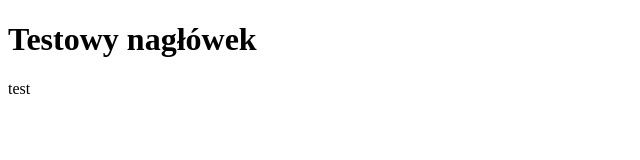
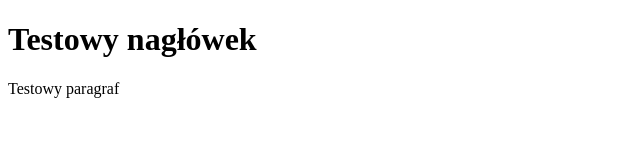
Before and after one commit to ewaolczak/nauka-gita-2, a website: page index.html in a window 1280 px wide. Shown: the whole page, without its empty margins (0-640 px from the left). Drawn offline with Linux system fonts and the light colour scheme.

Commit message:
Change first paragraph

```diff
--- a/index.html
+++ b/index.html
@@ -11,7 +11,7 @@
 
 <body>
   <h1>Testowy nagłówek</h1>
-  <p>test</p>
+  <p>Testowy paragraf</p>
 </body>
 
 </html>
```
